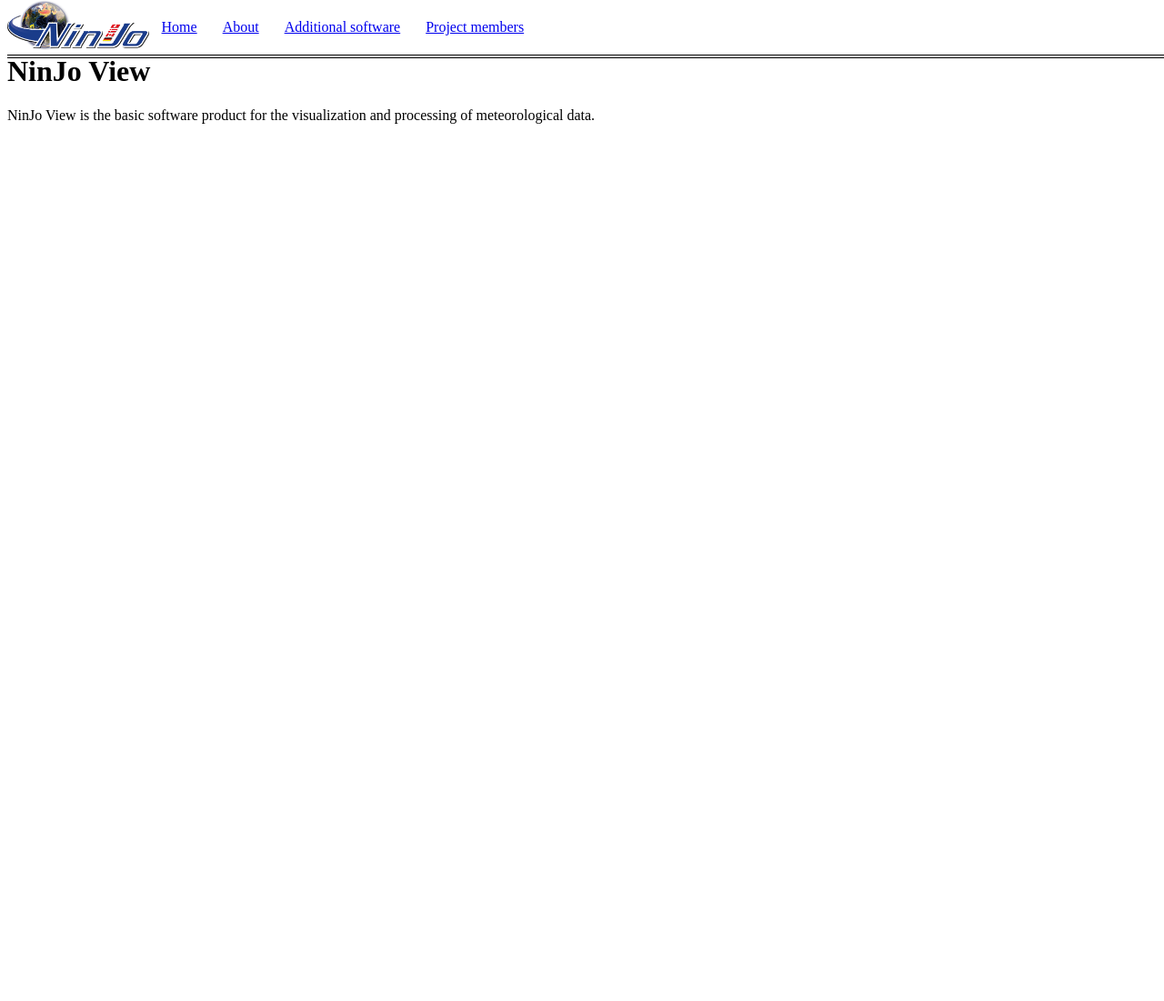
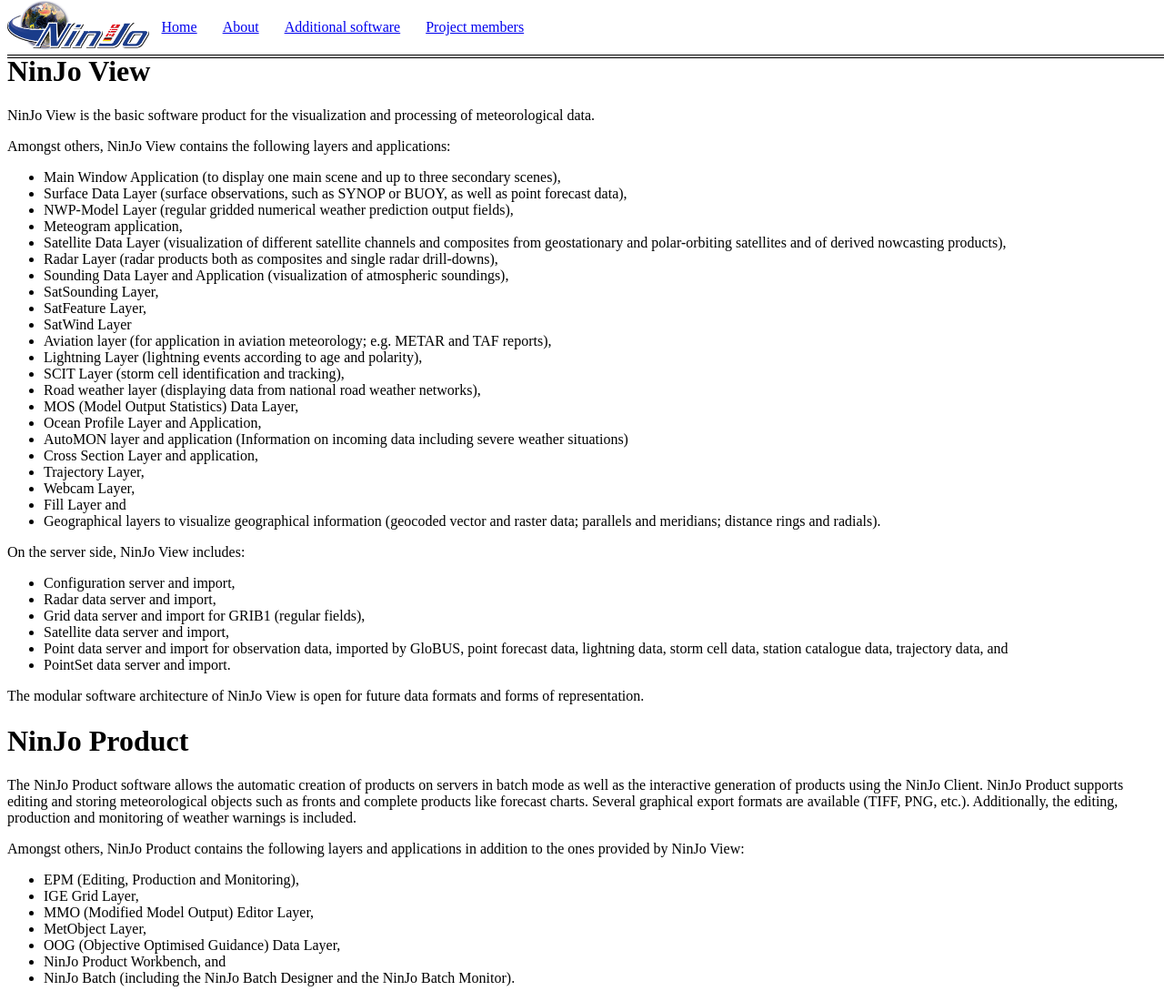
Before and after one commit to orlovale/NinJo_Workstation, a Jekyll site: the page built from softwareEditions.md, in a window 1280 px wide and 1100 px high. Shown: the whole window at 91% size. Built offline with Jekyll 4.4.1, drawn with Linux system fonts in a browser that asks for light colours; our own code applies the rules of GitHub Pages for plain Markdown files; comment, search, counter and statistics services are not loaded.

Commit message:
Update softwareEditions.md

```diff
--- a/softwareEditions.md
+++ b/softwareEditions.md
@@ -7,3 +7,53 @@
 # NinJo View
 
 NinJo View is the basic software product for the visualization and processing of meteorological data.
+
+Amongst others, NinJo View contains the following layers and applications:
+
+- Main Window Application (to display one main scene and up to three secondary scenes),
+- Surface Data Layer (surface observations, such as SYNOP or BUOY, as well as point forecast data),
+- NWP-Model Layer (regular gridded numerical weather prediction output fields),
+- Meteogram application,
+- Satellite Data Layer (visualization of different satellite channels and composites from geostationary and polar-orbiting satellites and of derived nowcasting products),
+- Radar Layer (radar products both as composites and single radar drill-downs),
+- Sounding Data Layer and Application (visualization of atmospheric soundings),
+- SatSounding Layer,
+- SatFeature Layer,
+- SatWind Layer
+- Aviation layer (for application in aviation meteorology; e.g. METAR and TAF reports),
+- Lightning Layer (lightning events according to age and polarity),
+- SCIT Layer (storm cell identification and tracking),
+- Road weather layer (displaying data from national road weather networks),
+- MOS (Model Output Statistics) Data Layer,
+- Ocean Profile Layer and Application,
+- AutoMON layer and application (Information on incoming data including severe weather situations)
+- Cross Section Layer and application,
+- Trajectory Layer,
+- Webcam Layer,
+- Fill Layer and
+- Geographical layers to visualize geographical information (geocoded vector and raster data; parallels and meridians; distance rings and radials).
+
+On the server side, NinJo View includes:
+
+- Configuration server and import,
+- Radar data server and import,
+- Grid data server and import for GRIB1 (regular fields),
+- Satellite data server and import,
+- Point data server and import for observation data, imported by GloBUS, point forecast data, lightning data, storm cell data, station catalogue data, trajectory data, and
+- PointSet data server and import.
+
+The modular software architecture of NinJo View is open for future data formats and forms of representation.
+
+# NinJo Product
+
+The NinJo Product software allows the automatic creation of products on servers in batch mode as well as the interactive generation of products using the NinJo Client. NinJo Product supports editing and storing meteorological objects such as fronts and complete products like forecast charts. Several graphical export formats are available (TIFF, PNG, etc.). Additionally, the editing, production and monitoring of weather warnings is included.
+
+Amongst others, NinJo Product contains the following layers and applications in addition to the ones provided by NinJo View:
+
+- EPM (Editing, Production and Monitoring),
+- IGE Grid Layer,
+- MMO (Modified Model Output) Editor Layer,
+- MetObject Layer,
+- OOG (Objective Optimised Guidance) Data Layer,
+- NinJo Product Workbench, and
+- NinJo Batch (including the NinJo Batch Designer and the NinJo Batch Monitor).
```
